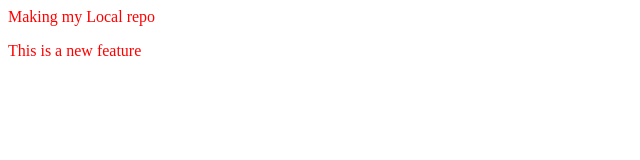
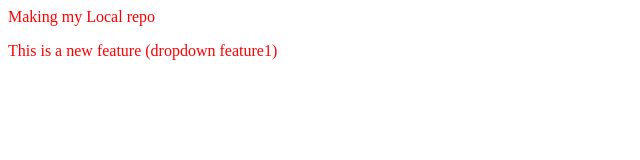
Before and after one commit to dakshkatiyar/localRepo, a plain HTML site: page index.html in a window 1280 px wide. Shown: the whole page, without its empty margins (0-640 px from the left). Drawn offline with Linux system fonts and the light colour scheme.

Commit message:
dropdown added

```diff
--- a/index.html
+++ b/index.html
@@ -1,3 +1,3 @@
 <p>Making my Local repo</p>
-<p>This is a new feature</p>
+<p>This is a new feature (dropdown feature1)</p>
 <link rel="stylesheet" href="style.css">
```
